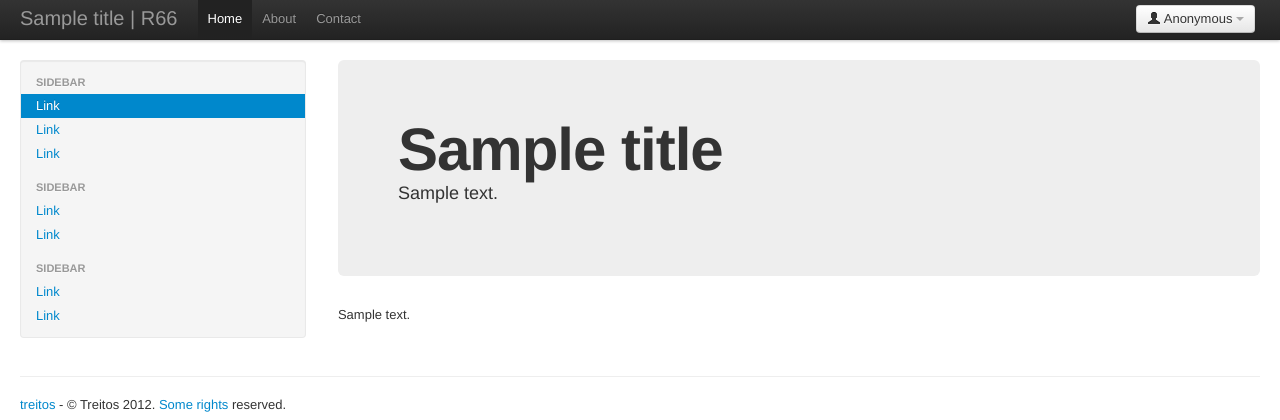
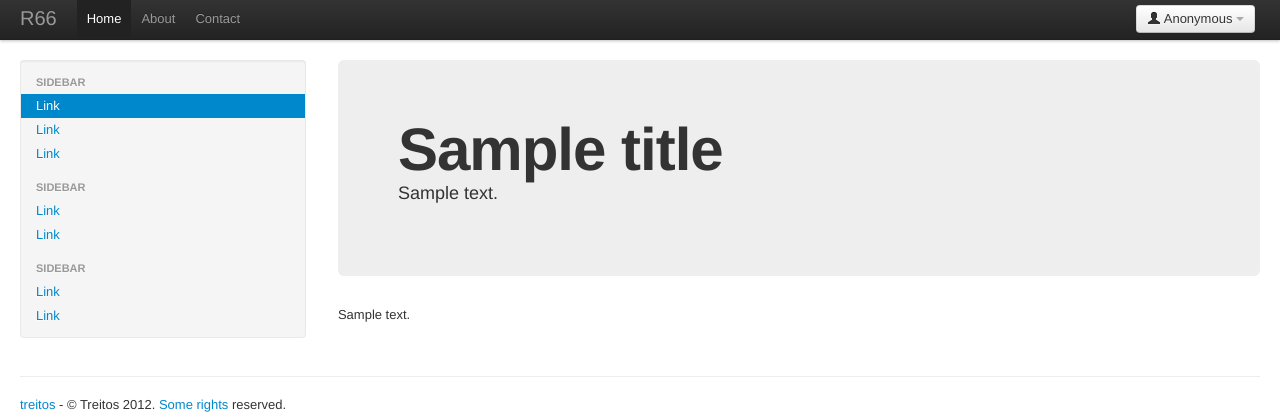
Before and after one commit to ataka-team/django-r66, a Django app: template r66/templates/r66/base.html in a window 1280 px wide. Shown: the top 420 px of the page. Run offline with Django 3.2, Linux system fonts and the light colour scheme; the template is opened without the code that fills it: most values are stand-ins (such as "Sample title", 1, 10 or a date in 2020); some libraries are stand-ins or nearby versions.

Commit message:
Adding Title and Description for the index page

```diff
--- a/r66/templates/r66/base.html
+++ b/r66/templates/r66/base.html
@@ -6,7 +6,7 @@
 
   <head>
     <meta charset="utf-8">
-    <title>{% block title %}{{ title }} | {% trans 'R66' %}{% endblock %}</title>
+    <title>{% block title %}{% trans 'R66' %}{% endblock %}</title>
     <meta name="viewport" content="width=device-width, initial-scale=1.0">
     <meta name="description" content="">
     <meta name="author" content="">
@@ -55,7 +55,7 @@
             <span class="icon-bar"></span>
           </a>
 
-          <a class="brand" href="#">{{ title }} | {% trans 'R66' %}</a>
+          <a class="brand" href="#">{% trans 'R66' %}</a>
 
           <div class="btn-group pull-right">
             {% if user.is_authenticated and user.is_staff %}
--- a/r66/views.py
+++ b/r66/views.py
@@ -19,6 +19,7 @@ def index(request):
     context_dict = {}
     context_dict = RequestContext(request)
     context_dict = RequestContext(request, {
-            'foo': 'bar',
+            'title': 'Title',
+            'content_description': 'Description for this content',
             })
     return render_to_response('r66/index.html', context_dict)
```
